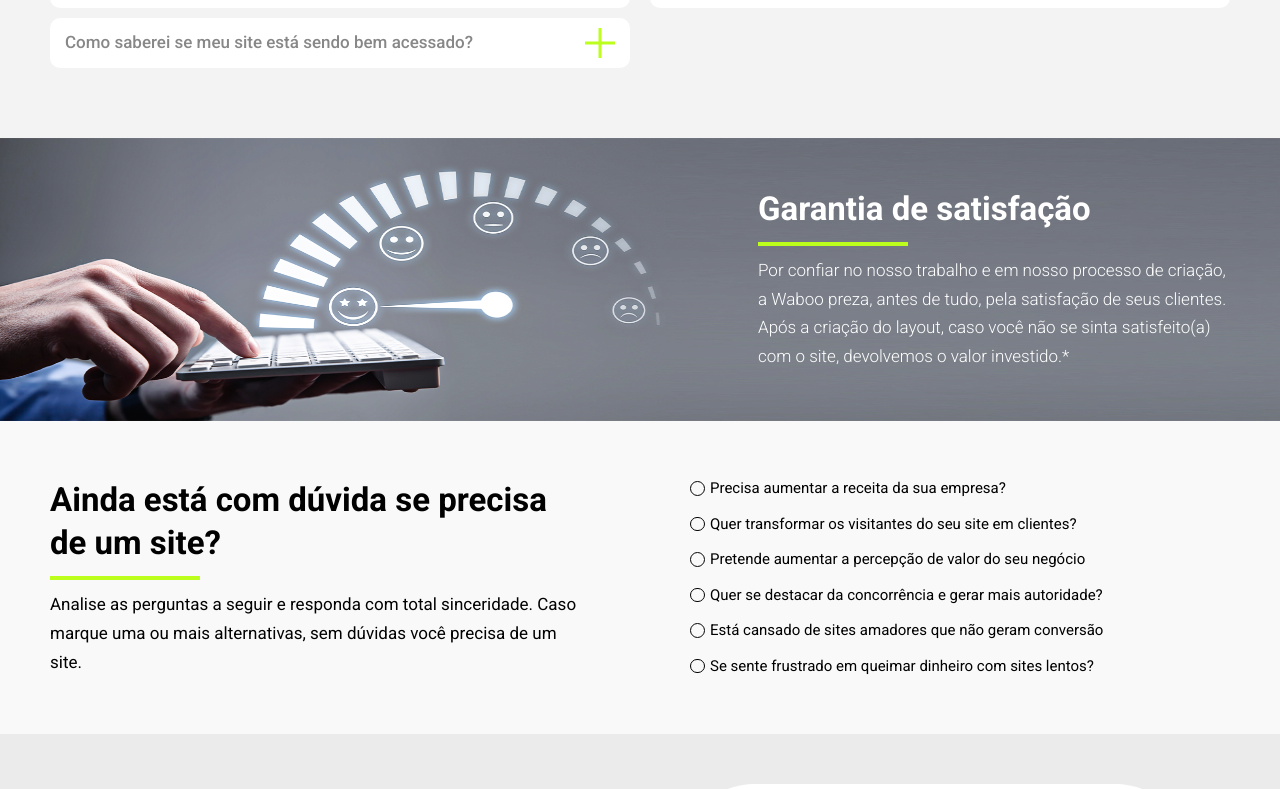
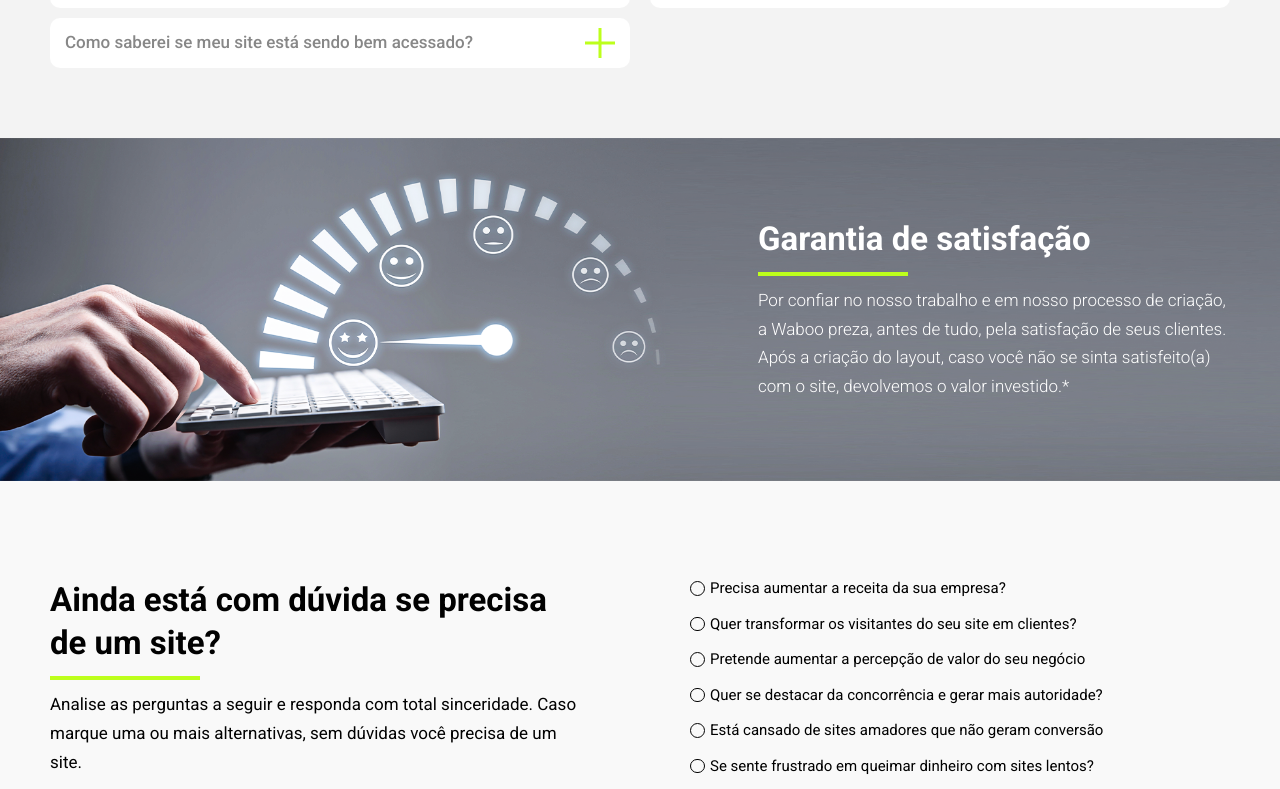
Before and after one commit to rodrigo7584/waboo-campanha, a Next.js app: page / in a window 1280 px wide. Shown: the part 5640-6429 px from the top of the page. Built offline with nearby package versions, Linux system fonts and the light colour scheme.

Commit message:
02/02/2024

```diff
--- a/styles/custom-site.css
+++ b/styles/custom-site.css
@@ -5,7 +5,7 @@
 .custom-site .row {
   display: grid;
   align-items: center;
-  grid-template-columns: 40% calc(60% - 2rem);
+  grid-template-columns:  repeat(2, calc(50% - 2rem));
   gap: 2rem;
 }
 .custom-site .btn-green {
--- a/styles/doubts.css
+++ b/styles/doubts.css
@@ -1,5 +1,5 @@
 .doubts {
-  padding: 5rem 0;
+  padding: 9rem 0;
 }
 .doubts .row {
   display: grid;
@@ -23,6 +23,9 @@
   top: 1rem;
 }
 @media (max-width: 768px) {
+  .doubts {
+    padding: 5rem 0;
+  }
   .doubts .row {
     gap: 3rem;
     grid-template-columns: 100%;
--- a/styles/warrant.css
+++ b/styles/warrant.css
@@ -1,5 +1,5 @@
 .warrant {
-  padding: 5rem 0;
+  padding: 8rem 0;
   background-image: url('../public/background.png');
   background-size: 100% 100%;
 }
@@ -20,6 +20,7 @@
 
 @media (max-width: 768px) {
   .warrant {
+    padding: 5rem 0;
     background-image: none;
     background:linear-gradient(90deg, var(--color-gray-500), var(--color-gray-400));
   }
```
